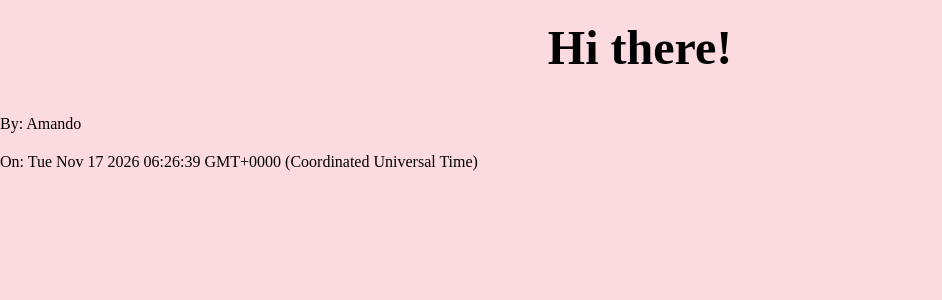
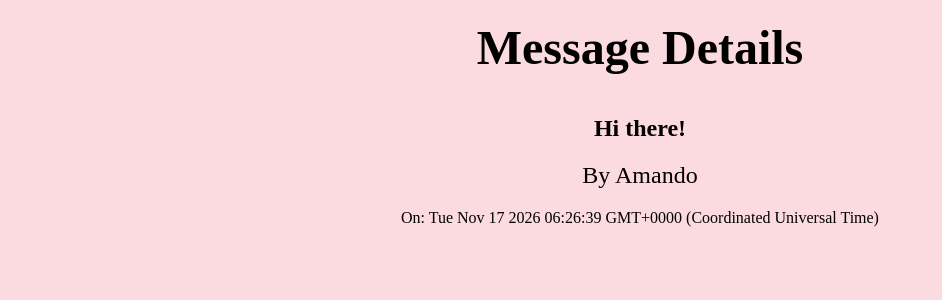
Before and after one commit to himanshi223/mini-message-board, a Node server app: page /message/1 in a window 1280 px wide. Shown: the top 300 px of the page, without its empty margins (0-942 px from the left). Run offline with Node 20, Linux system fonts and the light colour scheme.

Commit message:
Styled some elements
Centered some elements
Changed the size of each message

```diff
--- a/public/styles.css
+++ b/public/styles.css
@@ -16,9 +16,12 @@ body {
 }
 
 h1 {
+  font-size: 3rem;
   padding: 20px;
+}
+
+h1,h2{
   text-align: center;
-  font-size: 3rem;
 }
 
 ul {
@@ -27,14 +30,16 @@ ul {
   justify-content: center;
   flex-wrap: wrap;
   gap: 20px;
+  list-style: none;
 }
 
 .msg-container {
   padding: 30px 10px;
-  width: 40%;
+  width: 20%;
   display: flex;
   flex-direction: column;
   justify-content: center;
+  align-items: center;
   gap: 20%;
   border: 1px solid rgb(226, 160, 160);
   background-color: rgb(241, 227, 230);
@@ -42,10 +47,6 @@ ul {
 
 .msg {
   font-size: 1.5rem;
-}
-
-.user {
-  text-align: right;
 }
 
 .new,
@@ -113,5 +114,13 @@ input {
 }
 
 input {
-    background-color: rgb(253, 229, 241);
+  background-color: rgb(253, 229, 241);
 }
+
+.details {
+  text-align: center;
+}
+
+.details.name{
+  font-size: 1.5rem;
+}
--- a/views/message-details.ejs
+++ b/views/message-details.ejs
@@ -7,8 +7,9 @@
     <link rel="stylesheet" href="/styles.css">
 </head>
 <body>
-    <h1><%= message.text %></h1>
-    <p>By: <%= message.user %></p>
-    <p>On: <%= message.added %></p>
+    <h1>Message Details</h1>
+    <h2><%= message.text %></h2>
+    <p class="details name">By <%= message.user %></p>
+    <p class="details">On: <%= message.added %></p>
 </body>
 </html>
```
